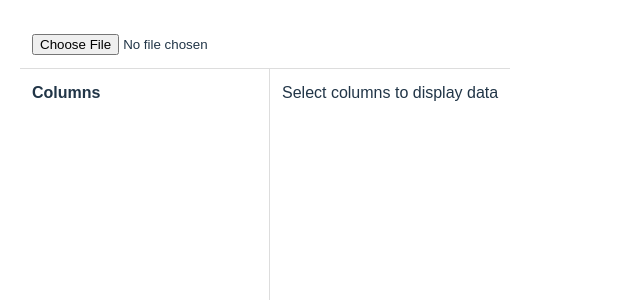
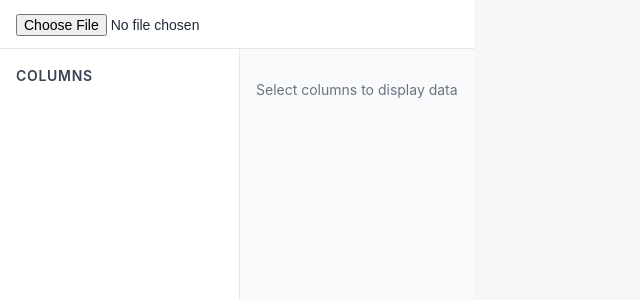
Before and after one commit to OptimisticallyNihilisitic/visualizer-project, a React (Vite) app: page / in a window 1280 px wide. Shown: the top 300 px of the page, without its empty margins (0-640 px from the left). Built offline with nearby package versions, Linux system fonts and the light colour scheme.

Commit message:
Add excel inspired css styling

```diff
--- a/src/App.css
+++ b/src/App.css
@@ -1,14 +1,12 @@
 * {
-  margin: 0;
-  padding: 0;
   box-sizing: border-box;
 }
-
 body {
-  font-family: Arial, sans-serif;
-  padding: 20px;
+  margin: 0;
+  font-family: "Inter", sans-serif;
+  background-color: #f4f6f8;
+  color: #1f2937;
 }
-
 .app {
   height: 100vh;
   display: flex;
@@ -16,31 +14,107 @@ body {
 }
 
 .top-bar {
-  padding: 12px;
-  border-bottom: 1px solid #ddd;
+  padding: 12px 16px;
+  background-color: #ffffff;
+  border-bottom: 1px solid #e5e7eb;
 }
 
+.top-bar input[type="file"] {
+  font-size: 14px;
+}
 .main {
   flex: 1;
-  display: grid;
-  grid-template-columns: 250px 1fr;
+  display: flex;
   overflow: hidden;
 }
 
+
 .sidebar {
-  border-right: 1px solid #ddd;
-  padding: 12px;
+  width: 240px;
+  background-color: #ffffff;
+  border-right: 1px solid #e5e7eb;
+  padding: 16px;
   overflow-y: auto;
 }
 
-.content {
-  padding: 12px;
-  overflow: auto;
+.sidebar h4 {
+  margin: 0 0 12px;
+  font-size: 14px;
+  font-weight: 600;
+  color: #374151;
+  text-transform: uppercase;
+  letter-spacing: 0.05em;
 }
 
 .column-item {
   display: flex;
   align-items: center;
   gap: 8px;
-  margin-bottom: 6px;
+  padding: 6px 4px;
+  border-radius: 6px;
+  cursor: pointer;
 }
+
+.column-item:hover {
+  background-color: #f3f4f6;
+}
+
+.column-item input {
+  cursor: pointer;
+}
+
+.column-item span {
+  font-size: 14px;
+}
+
+.content {
+  flex: 1;
+  padding: 16px;
+  overflow: auto;
+  background-color: #f9fafb;
+}
+
+.content p {
+  font-size: 14px;
+  color: #6b7280;
+}
+
+table {
+  width: 100%;
+  border-collapse: collapse;
+  background-color: #ffffff;
+  border-radius: 8px;
+  overflow: hidden;
+  box-shadow: 0 1px 2px rgba(0, 0, 0, 0.05);
+}
+
+thead {
+  background-color: #f3f4f6;
+}
+
+th {
+  text-align: left;
+  padding: 10px 12px;
+  font-size: 13px;
+  font-weight: 600;
+  color: #374151;
+  border-bottom: 1px solid #e5e7eb;
+}
+
+
+td {
+  padding: 10px 12px;
+  font-size: 14px;
+  border-bottom: 1px solid #e5e7eb;
+  color: #1f2937;
+}
+
+
+tbody tr:nth-child(even) {
+  background-color: #f9fafb;
+}
+
+
+tbody tr:hover {
+  background-color: #eef2ff;
+}
--- a/src/App.tsx
+++ b/src/App.tsx
@@ -33,7 +33,7 @@ function App() {
 
       setColumns(extractedColumns);
       setRows(jsonData);
-      //setSelectedColumns(extractedColumns);
+      setSelectedColumns(extractedColumns);
     };
 
     reader.readAsText(file);
```
